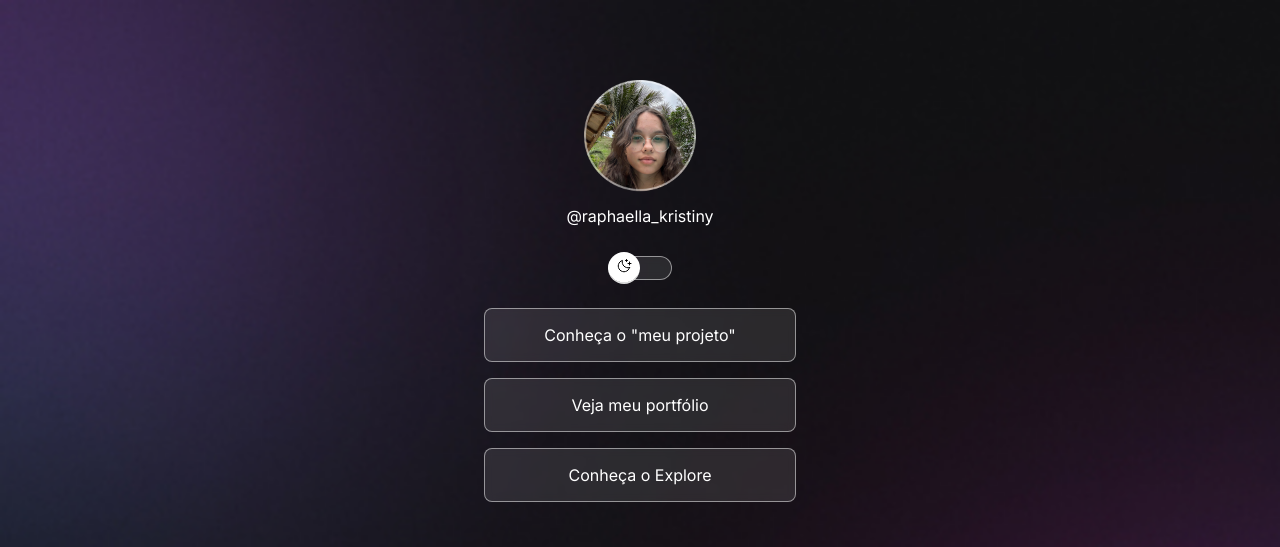
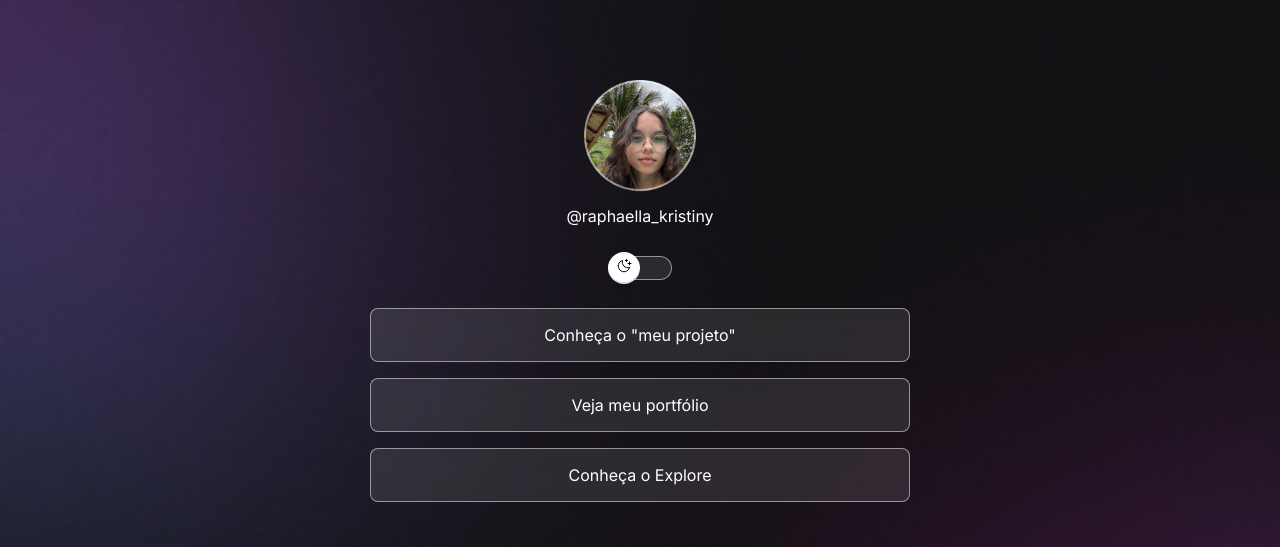
Before and after one commit to Raphaellakrist/Discover.rocketseat, a plain HTML site: page index.html in a window 1280 px wide. Shown: the top 547 px of the page. Drawn offline with nearby package versions, Linux system fonts and the light colour scheme.

Commit message:
adjust container width

```diff
--- a/index.html
+++ b/index.html
@@ -27,7 +27,7 @@
 
             <ul>
                 <li>
-                    <a href="#">Conheça o "meu projeto"</a>
+                    <a href="https://github.com/Raphaellakrist">Conheça o "meu projeto"</a>
                 </li>
 
                 <li>
--- a/style.css
+++ b/style.css
@@ -49,8 +49,8 @@ color: var(--text-color);
 
 
 #container{
-    width: 360px;
-
+    width: 100%;
+    max-width: 588px;
     margin: 56px auto 0px auto;
     padding: 0 24px;
 
```
Also changed, not shown: 1 other file.
